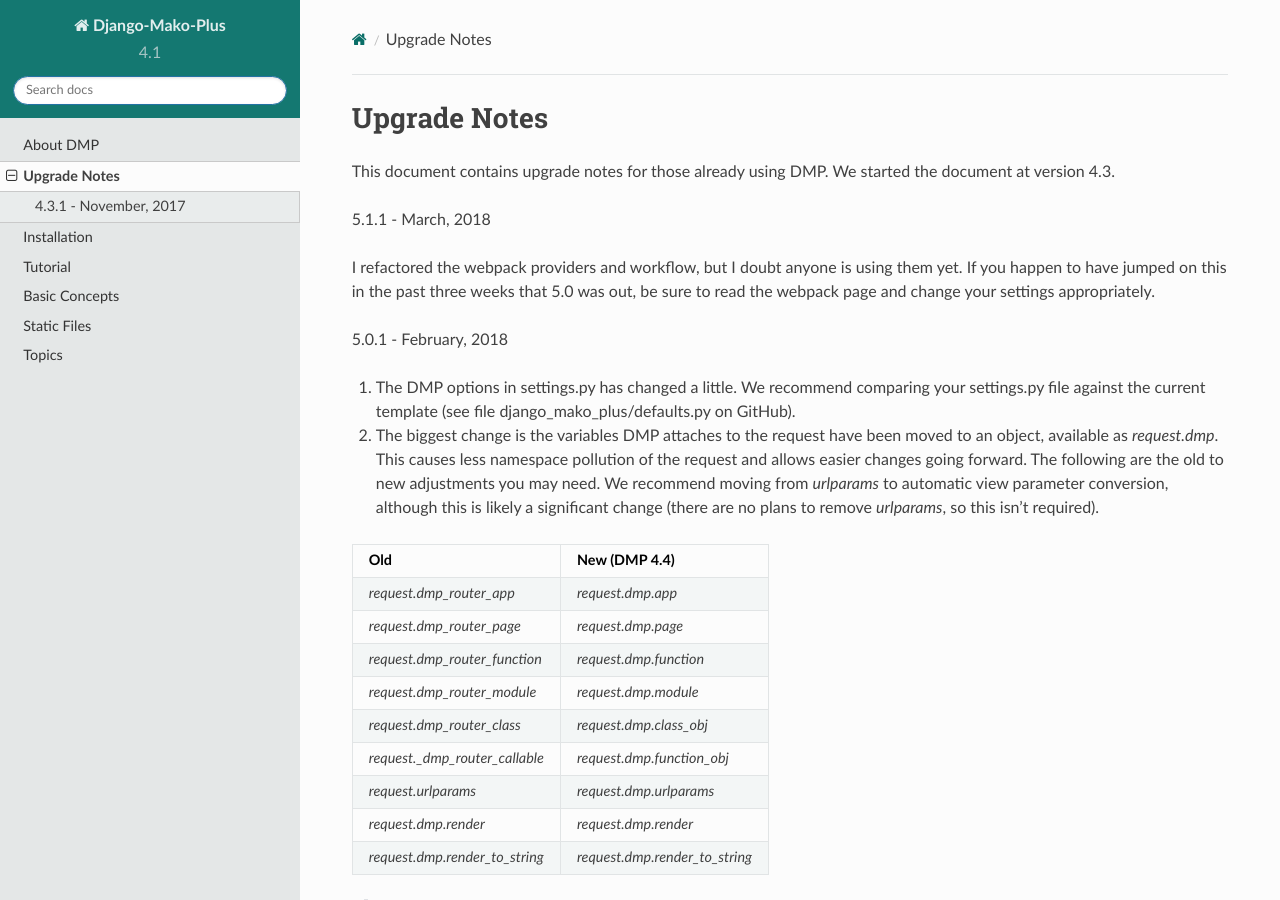
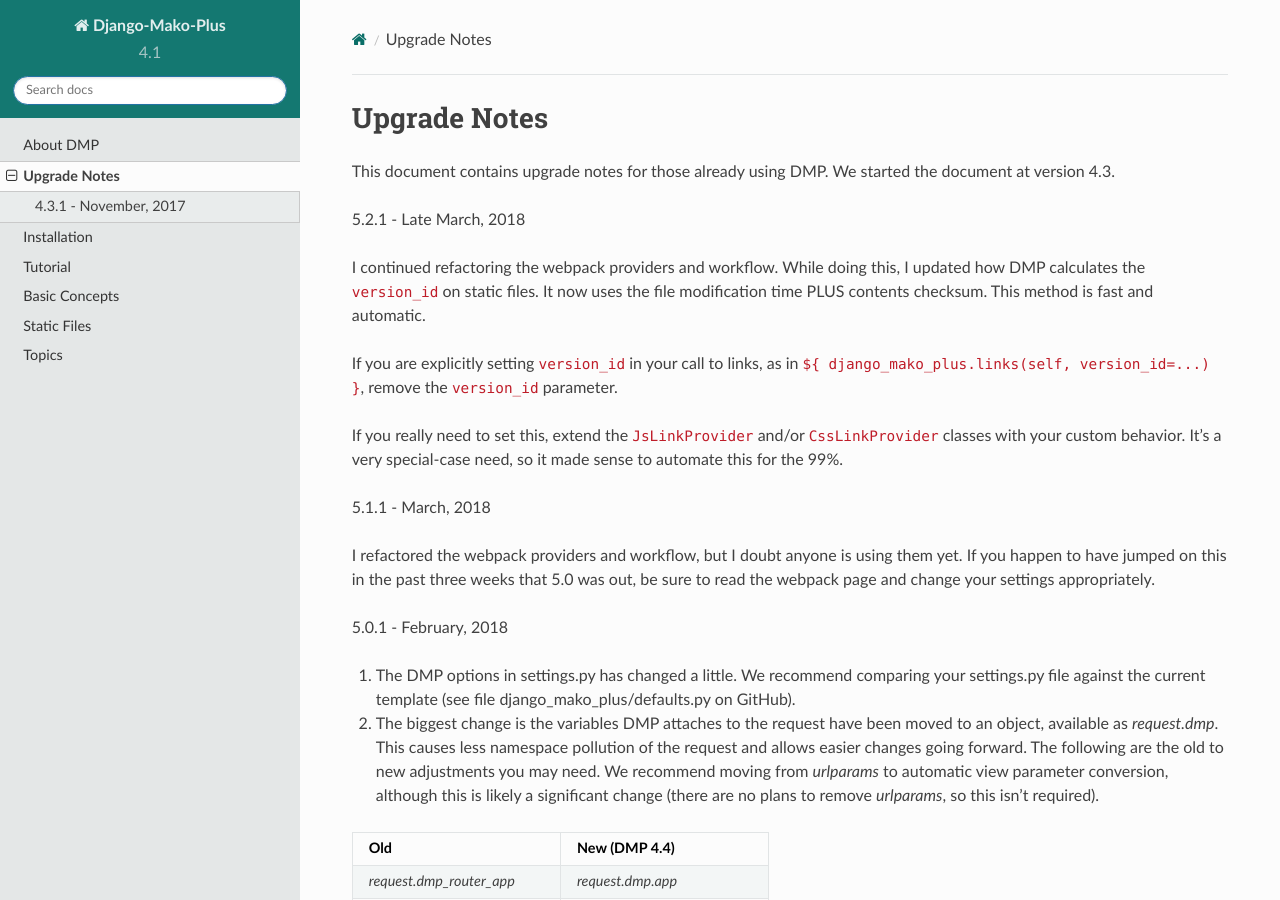
Before and after one commit to doconix/django-mako-plus, a Sphinx documentation site: the page built from docs/upgrade_notes.rst, in a window 1280 px wide and 900 px high. Built offline with Sphinx 7.4.7 and the Read the Docs theme 2.0.0, drawn with Linux system fonts in a browser that asks for light colours.

Commit message:
updated the upgrade_notes

```diff
--- a/docs/upgrade_notes.rst
+++ b/docs/upgrade_notes.rst
@@ -2,6 +2,14 @@
 ==============================
 
 This document contains upgrade notes for those already using DMP.  We started the document at version 4.3.
+
+5.2.1 - Late March, 2018
+
+I continued refactoring the webpack providers and workflow.  While doing this, I updated how DMP calculates the ``version_id`` on static files. It now uses the file modification time PLUS contents checksum.  This method is fast and automatic.
+
+If you are explicitly setting ``version_id`` in your call to links, as in ``${ django_mako_plus.links(self, version_id=...) }``, remove the ``version_id`` parameter.
+
+If you really need to set this, extend the ``JsLinkProvider`` and/or ``CssLinkProvider`` classes with your custom behavior.  It's a very special-case need, so it made sense to automate this for the 99%.
 
 5.1.1 - March, 2018
 
```
